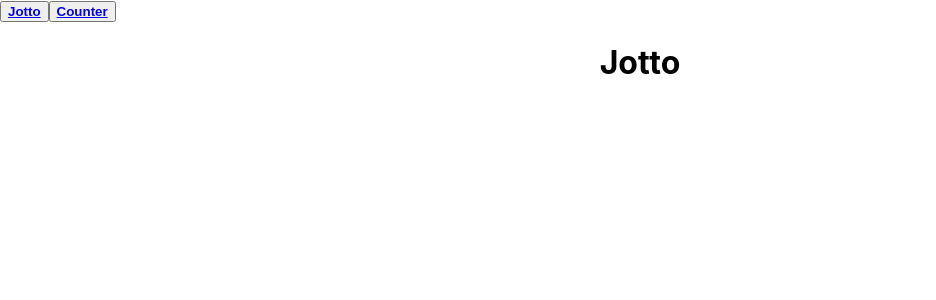
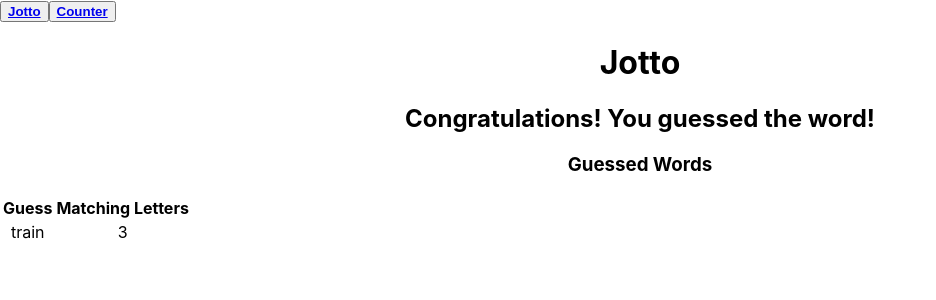
Before and after one commit to rmolinamir/react-testing, a React (Create React App) app: page /jotto-redux in a window 1280 px wide. Shown: the top 300 px of the page, without its empty margins (0-936 px from the left). Built offline with nearby package versions, Linux system fonts and the light colour scheme.

Commit message:
setupTests, test utils | GuessedWords component & tests

```diff
--- a/src/component/Congrats/index.js
+++ b/src/component/jotto_redux/Congrats/index.js
@@ -13,9 +13,9 @@ export default function Congrats(props){
   if (success) {
     return (
       <div data-test="component-congrats">
-        <span data-test="congrats-message">
+        <h2 data-test="congrats-message">
           Congratulations! You guessed the word!
-        </span>
+        </h2>
       </div>
     )
   }
@@ -25,5 +25,5 @@ export default function Congrats(props){
 }
 
 Congrats.propTypes = {
-  success: PropTypes.bool,
+  success: PropTypes.bool.isRequired,
 }
--- /dev/null
+++ b/src/component/jotto_redux/GuessedWords/index.js
@@ -0,0 +1,56 @@
+// Libraries
+import React from 'react';
+import PropTypes from 'prop-types';
+
+export default function GuessedWords(props) {
+  const { guessedWords } = props;
+
+  let contents;
+  if (guessedWords.length === 0) {
+    contents = (
+      <span data-test="guess-instructions">
+        Try to guess the secret word!
+      </span>
+    );
+  } else {
+    const guessedWordsRows = guessedWords.map((word, index) => (
+      <tr key={index} data-test="guessed-word">
+        <td>{word.guessedWord}</td>
+        <td>{word.letterMatchCount}</td>
+      </tr>
+    ))
+    contents = (
+      <div data-test="guessed-words">
+        <h3>Guessed Words</h3>
+        <table>
+          {/* Table Head */}
+          <thead>
+            <tr>
+              <th>Guess</th>
+              <th>Matching Letters</th>
+            </tr>
+          </thead>
+          {/* Table Body */}
+          <tbody>
+            {guessedWordsRows}
+          </tbody>
+        </table>
+      </div>
+    );
+  }
+
+  return (
+    <div data-test="component-guessed-words">
+      {contents}
+    </div>
+  );
+};
+
+GuessedWords.propTypes = {
+  guessedWords: PropTypes.arrayOf(
+    PropTypes.shape({
+      guessedWord: PropTypes.string.isRequired,
+      letterMatchCount: PropTypes.number.isRequired,
+    })
+  ).isRequired,
+};
--- a/src/containers/jotto_redux/index.js
+++ b/src/containers/jotto_redux/index.js
@@ -1,11 +1,22 @@
 // Libraries
 import React, { Component } from 'react';
+
+// Components
+import Congrats from 'component/jotto_redux/Congrats';
+import GuessedWords from 'component/jotto_redux/GuessedWords';
 
 export default class App extends Component {
   render() {
     return (
       <div className="App" data-test="component-app">
         <h1>Jotto</h1>
+        <Congrats success={true} />
+        <GuessedWords guessedWords={[
+          {
+            guessedWord: 'train',
+            letterMatchCount: 3,
+          }
+        ]} />
       </div>
     );
   }
```
Also changed, not shown: src/setupTests.js (added, +5 -0 lines), src/test/utils.js (+8 -0 lines), 2 other files (tests, documents, lock files or other folders).
